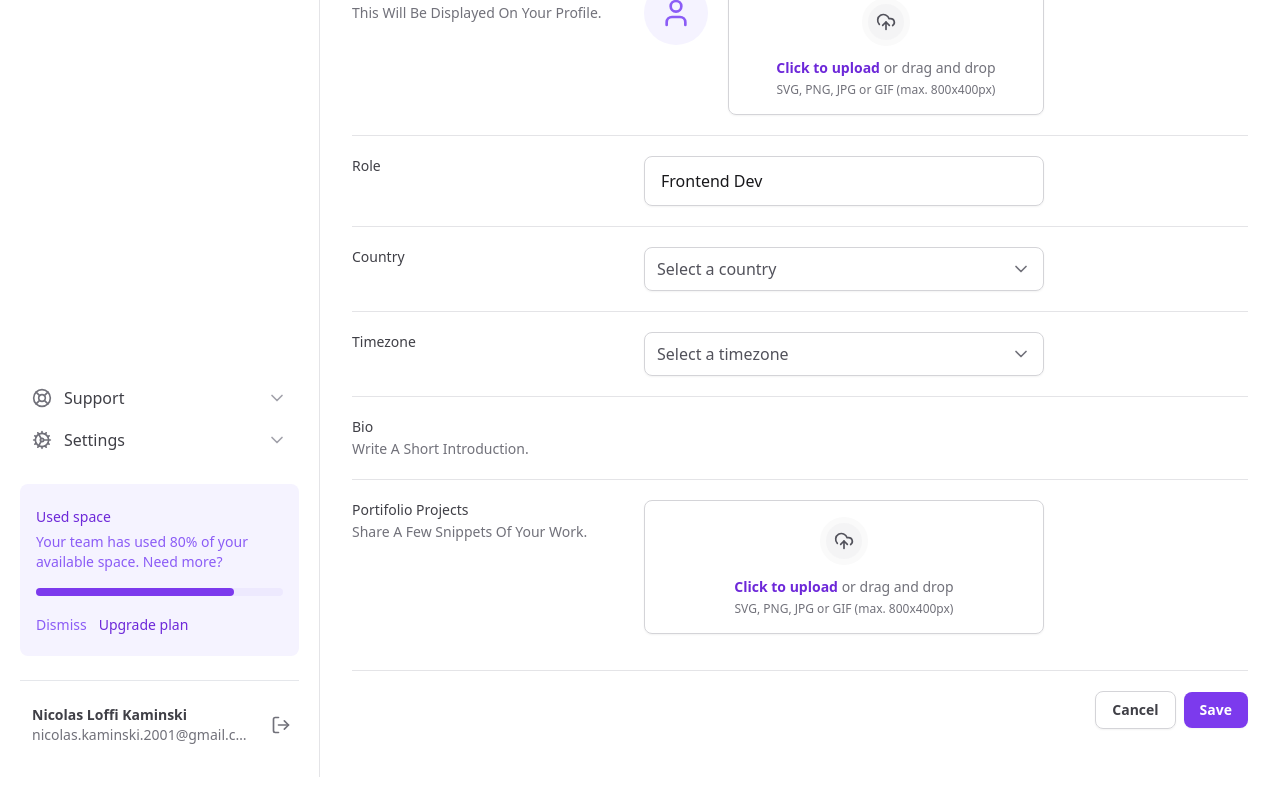
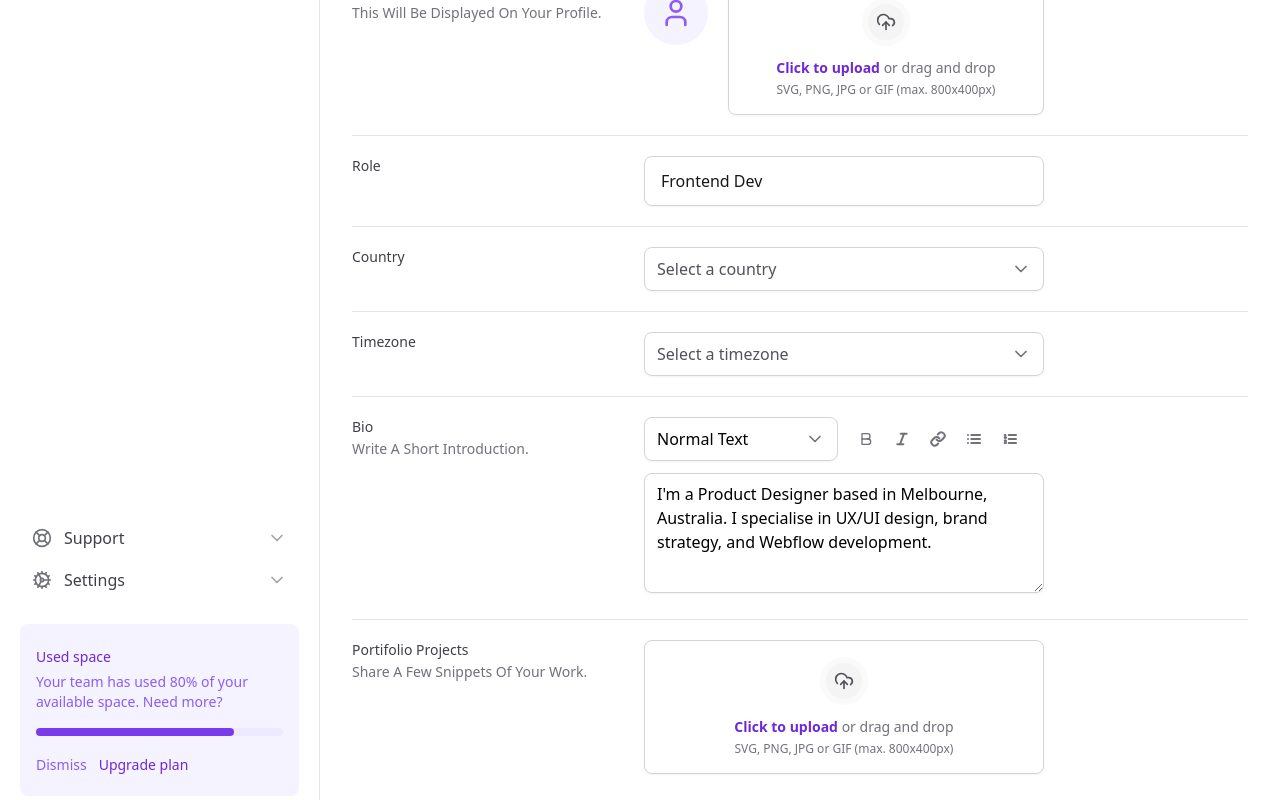
Before and after one commit to NicolasLK/Masterizando_o_Tailwind, a Next.js app: page / in a window 1280 px wide. Shown: the part 451-1251 px from the top of the page. Before the commit the page ends 1228 px from the top, so only its background shows below. Built offline with nearby package versions, Linux system fonts and the light colour scheme; grey boxes are pictures that could not be loaded.

Commit message:
feat: Input de Biografia

```diff
--- a/src/app/page.tsx
+++ b/src/app/page.tsx
@@ -5,12 +5,22 @@
   -> Evitar ao maximo utiliza-los
 */
 
-import { Mail, UploadCloud, User } from "lucide-react";
+import {
+  Bold,
+  Italic,
+  Link,
+  List,
+  ListOrdered,
+  Mail,
+  UploadCloud,
+  User,
+} from "lucide-react";
 import { SettingsTabs } from "../components/SettingsTabs";
 import * as Input from "../components/Input";
 import { FileInput } from "../components/Form/FileInput/index";
 import { Select } from "../components/Form/Select";
 import { SelectItem } from "../components/Form/Select/SelectItem";
+import { TextArea } from "../components/Form/TextArea";
 
 export default function Home() {
   return (
@@ -167,7 +177,57 @@
                 Write a short introduction.
               </span>
             </label>
-            <div></div>
+            <div className="space-y-3">
+              <div className="grid gap-3 grid-cols-2">
+                <Select placeholder="" defaultValue="normal">
+                  <SelectItem
+                    value="normal"
+                    defaultChecked
+                    text="Normal Text"
+                  />
+                  <SelectItem value="md" text="Markdown" />
+                </Select>
+                <div className="flex items-center gap-1">
+                  <button
+                    type="button"
+                    className=" p-2 hover:bg-zinc-50 rounded-md"
+                  >
+                    <Bold className="h-4 w-4 text-zinc-500" />
+                  </button>
+                  <button
+                    type="button"
+                    className=" p-2 hover:bg-zinc-50 rounded-md"
+                  >
+                    <Italic className="h-4 w-4 text-zinc-500" strokeWidth={3} />
+                  </button>
+                  <button
+                    type="button"
+                    className=" p-2 hover:bg-zinc-50 rounded-md"
+                  >
+                    <Link className="h-4 w-4 text-zinc-500" strokeWidth={3} />
+                  </button>
+                  <button
+                    type="button"
+                    className=" p-2 hover:bg-zinc-50 rounded-md"
+                  >
+                    <List className="h-4 w-4 text-zinc-500" strokeWidth={3} />
+                  </button>
+                  <button
+                    type="button"
+                    className=" p-2 hover:bg-zinc-50 rounded-md"
+                  >
+                    <ListOrdered
+                      className="h-4 w-4 text-zinc-500"
+                      strokeWidth={3}
+                    />
+                  </button>
+                </div>
+              </div>
+              <TextArea
+                id="bio"
+                defaultValue="I'm a Product Designer based in Melbourne, Australia. I specialise in UX/UI design, brand strategy, and Webflow development."
+              />
+            </div>
           </div>
           <div className="grid gap-3 grid-cols-form pt-5">
             <label
--- a/src/components/Form/Select/index.tsx
+++ b/src/components/Form/Select/index.tsx
@@ -2,15 +2,15 @@
 import { ChevronDown } from "lucide-react";
 import { ReactNode } from "react";
 
-interface SelectProps {
+interface SelectProps extends SelectPrimitive.SelectProps {
   children: ReactNode;
   placeholder: string;
 }
 
-export function Select({ children, placeholder }: SelectProps) {
+export function Select({ children, placeholder, ...props }: SelectProps) {
   return (
     <>
-      <SelectPrimitive.Root>
+      <SelectPrimitive.Root {...props}>
         <SelectPrimitive.Trigger className="flex w-full h-11 items-center justify-between gap-2 rounded-lg border border-zinc-300 px-3 py-2 shadow-sm data-[placeholder]:text-zinc-600">
           <SelectPrimitive.Value
             placeholder={placeholder}
@@ -26,7 +26,7 @@
             side="bottom"
             position="popper"
             sideOffset={8}
-            className="z-10 rounded-lg border border-zinc-200 bg-white w-[--radix-select-trigger-width] overflow-hidden"
+            className="z-10 rounded-lg border border-zinc-200 bg-white w-[--radix-select-trigger-width] overflow-hidden shadow-sm"
           >
             <SelectPrimitive.Viewport>{children}</SelectPrimitive.Viewport>
           </SelectPrimitive.Content>
--- /dev/null
+++ b/src/components/Form/TextArea.tsx
@@ -0,0 +1,14 @@
+import { ComponentProps } from "react";
+
+interface TextAreaProps extends ComponentProps<"textarea"> {}
+
+export function TextArea(props: TextAreaProps) {
+  return (
+    <>
+      <textarea
+        {...props}
+        className="min-h-[7.5rem] resize-y w-full rounded-lg border border-zinc-300 px-3 py-2 shadow-sm"
+      />
+    </>
+  );
+}
```
